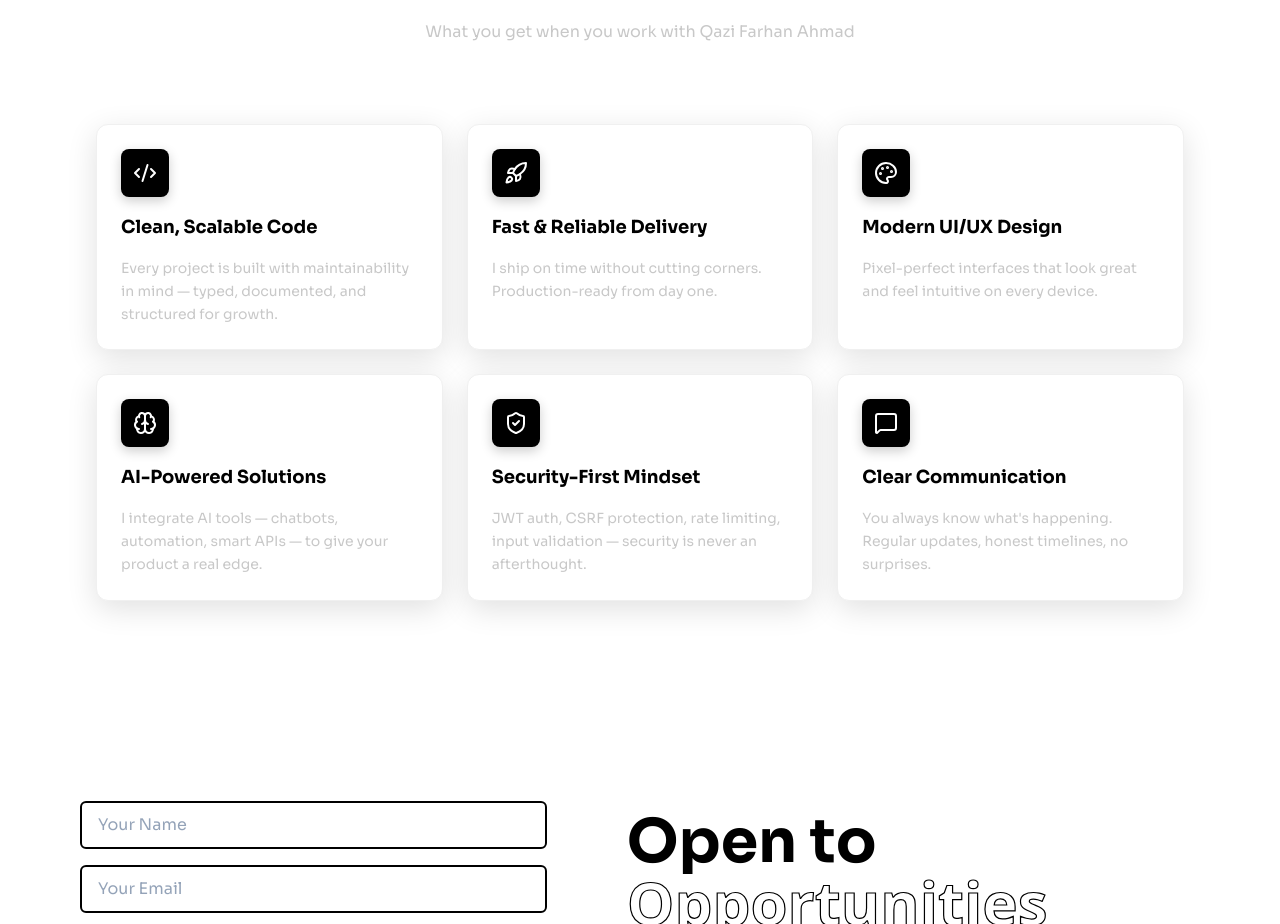
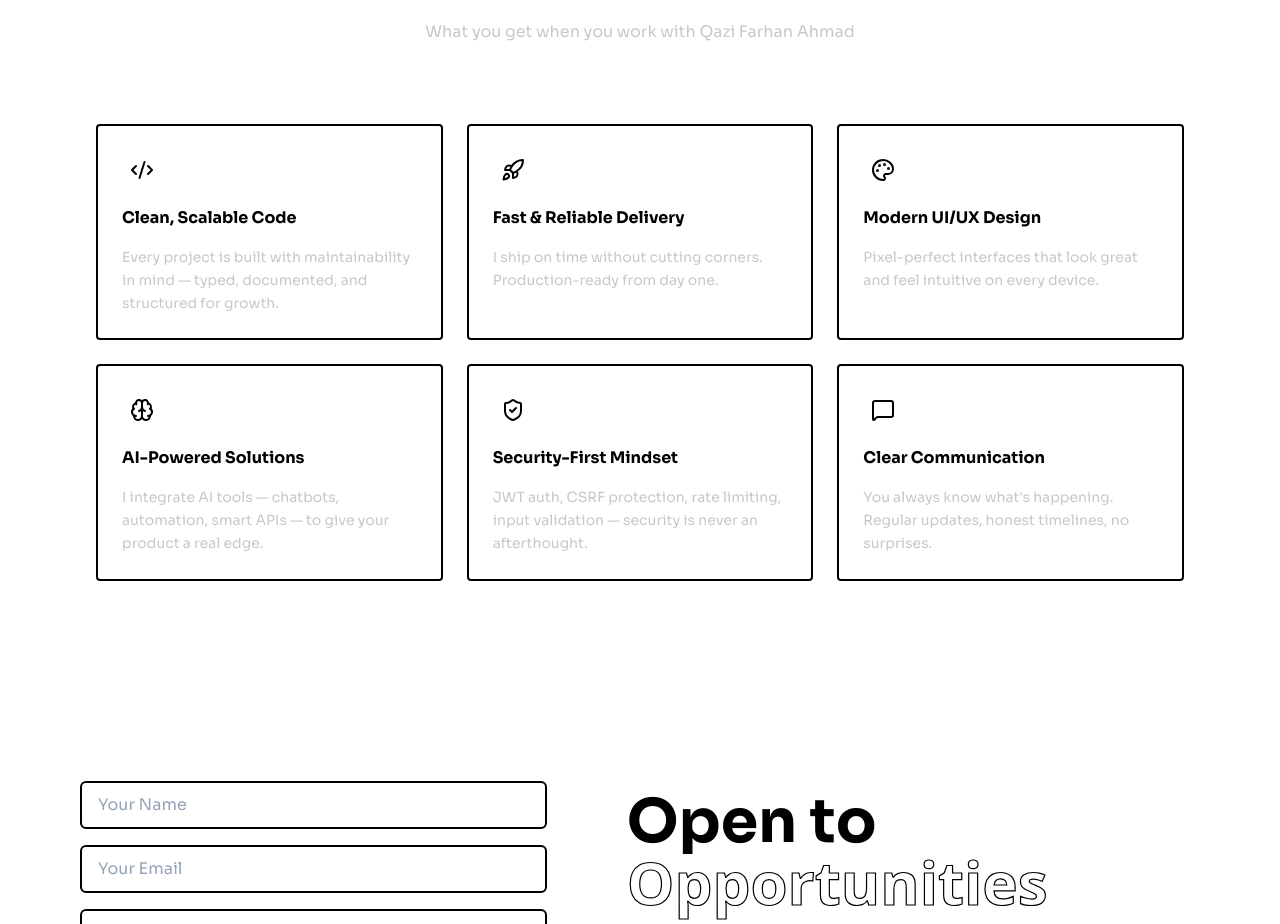
Before and after one commit to Qaziaaaa/portfolio-website, a Next.js app: page / in a window 1280 px wide. Shown: the part 5340-6264 px from the top of the page. Built offline with nearby package versions, Linux system fonts and the light colour scheme.

Commit message:
Match Why Work With Me cards to Skills section border style

```diff
--- a/src/components/Testimonial.tsx
+++ b/src/components/Testimonial.tsx
@@ -21,11 +21,11 @@ export default function Testimonial() {
       </div>
       <div className="grid gap-6 md:grid-cols-3 max-w-screen-xl mx-auto px-4">
         {reasons.map((item, i) => (
-          <div key={i} className="self-stretch flex flex-col p-6 gap-4 border border-zinc-200 rounded-xl items-start text-left bg-white shadow-[0_8px_30px_rgb(0,0,0,0.12)] hover:shadow-[0_20px_60px_rgb(0,0,0,0.25)] transition-shadow duration-300">
-            <div className="w-12 h-12 rounded-lg bg-black flex items-center justify-center shadow-[0_4px_12px_rgba(0,0,0,0.2)]">
-              <item.icon className="w-6 h-6 text-white" />
+          <div key={i} className="self-stretch flex flex-col p-6 gap-4 border-2 border-black rounded items-start text-left bg-white">
+            <div className="w-10 h-10 flex items-center justify-center">
+              <item.icon className="w-6 h-6" />
             </div>
-            <h5 className="text-lg font-bold">{item.title}</h5>
+            <h5 className="text-base font-bold">{item.title}</h5>
             <p className="text-zinc-500 text-sm leading-relaxed">{item.desc}</p>
           </div>
         ))}
```
